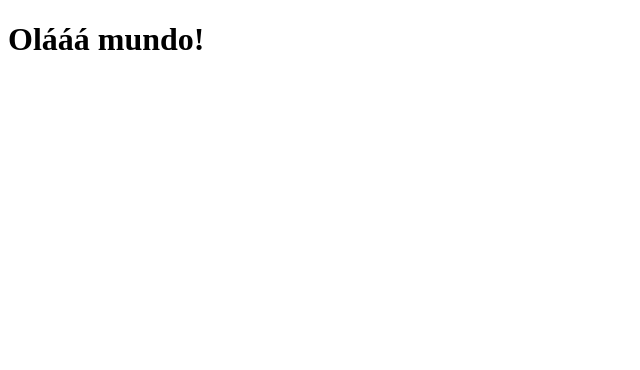
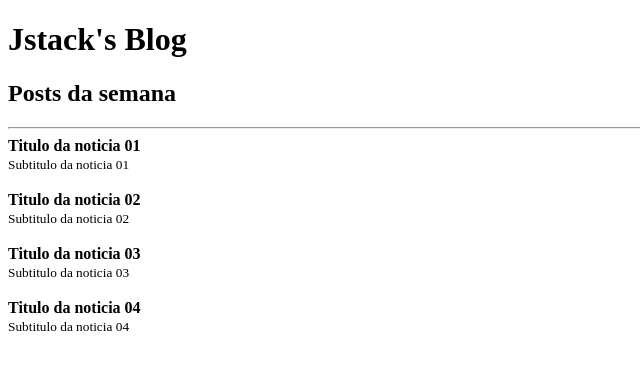
Before and after one commit to ademarpedroo/fundamentos-react, a React app: page / in a window 1280 px wide. Shown: the top 370 px of the page, without its empty margins (0-640 px from the left). Built offline with nearby package versions, Linux system fonts and the light colour scheme.

Commit message:
chore: atualização com props

```diff
--- a/package.json
+++ b/package.json
@@ -4,7 +4,8 @@
   "main": "index.js",
   "license": "MIT",
   "scripts": {
-    "build": "webpack"
+    "build": "webpack",
+    "dev": "webpack serve"
   },
   "devDependencies": {
     "@babel/core": "^7.20.7",
@@ -14,7 +15,8 @@
     "clean-webpack-plugin": "^4.0.0",
     "html-webpack-plugin": "^5.5.0",
     "webpack": "^5.75.0",
-    "webpack-cli": "^5.0.1"
+    "webpack-cli": "^5.0.1",
+    "webpack-dev-server": "^4.11.1"
   },
   "dependencies": {
     "react": "^17.0.2",
--- /dev/null
+++ b/src/App.js
@@ -0,0 +1,33 @@
+import React from 'react';
+import Post from './Post'
+
+// Props -> Propriedades
+function App() {
+  return (
+    <>
+      <h1>Jstack's Blog</h1>
+      <h2>Posts da semana</h2>
+
+      <hr />
+
+      <Post
+      title="Titulo da noticia 01"
+      subtitle="Subtitulo da noticia 01"
+      />
+      <Post
+      title="Titulo da noticia 02"
+      subtitle="Subtitulo da noticia 02"
+      />
+      <Post
+      title="Titulo da noticia 03"
+      subtitle="Subtitulo da noticia 03"
+      />
+      <Post
+      title="Titulo da noticia 04"
+      subtitle="Subtitulo da noticia 04"
+      />
+    </>
+  );
+}
+
+export default App;
--- /dev/null
+++ b/src/Post.js
@@ -0,0 +1,13 @@
+import React from 'react';
+
+export default function Post(prosps) {
+  return (
+    <>
+      <article>
+        <strong>{prosps.title}</strong><br />
+        <small>{prosps.subtitle}</small>
+      </article>
+      <br />
+    </>
+  )
+}
--- a/src/index.js
+++ b/src/index.js
@@ -1,9 +1,9 @@
 import React from 'react';
 import ReactDOM from 'react-dom';
 
+import App from './App';
+
 ReactDOM.render(
-  <h1 id="title">
-    <span>Olááá mundo!</span>
-  </h1>,
+  <App />,
   document.getElementById('root'),
 );
--- a/webpack.config.js
+++ b/webpack.config.js
@@ -18,9 +18,13 @@ module.exports = {
   rules: [
     {
       test: /\.js$/,
+      exclude: /node_modules/,
       use: 'babel-loader'
-    }
+    },
   ],
-},
+  },
+  devServer: {
+    port: 3000,
+  },
  mode: 'development'
 };
```
Also changed, not shown: 4 other files (tests, documents, lock files or other folders).
